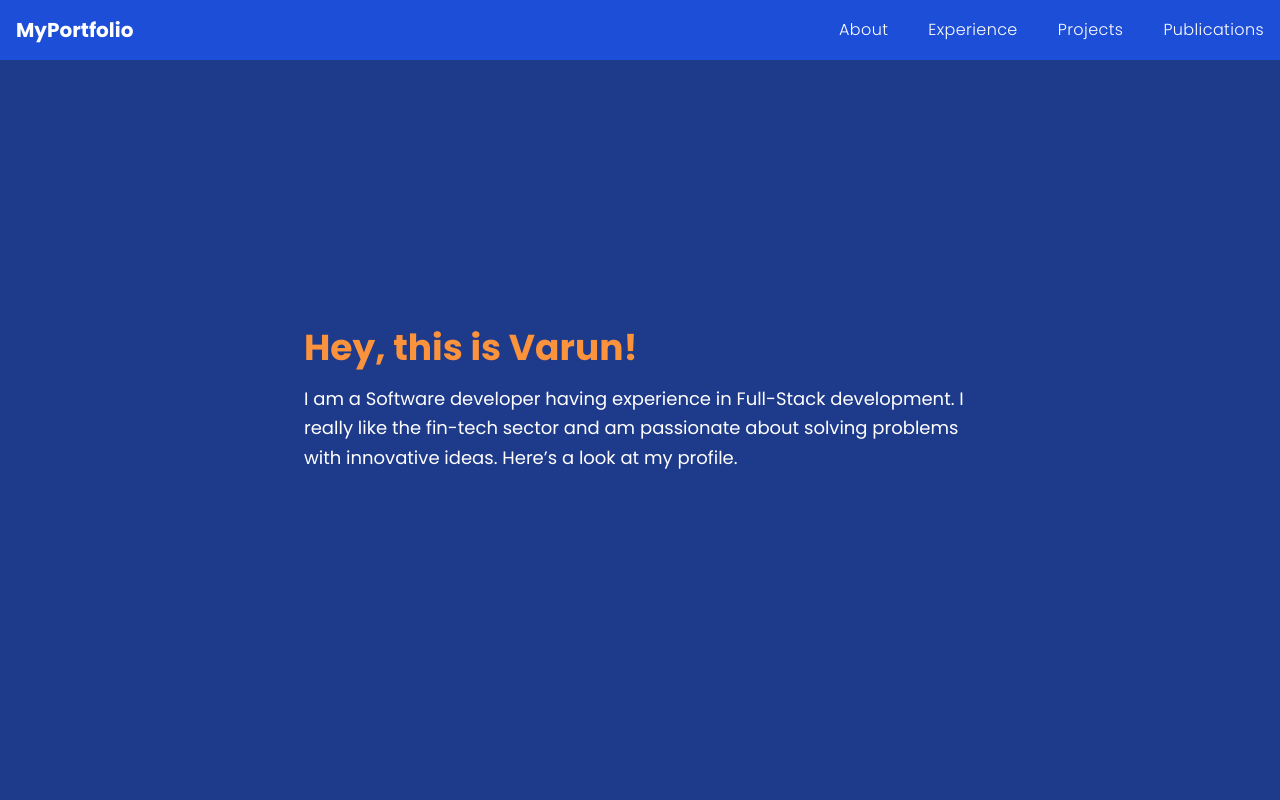
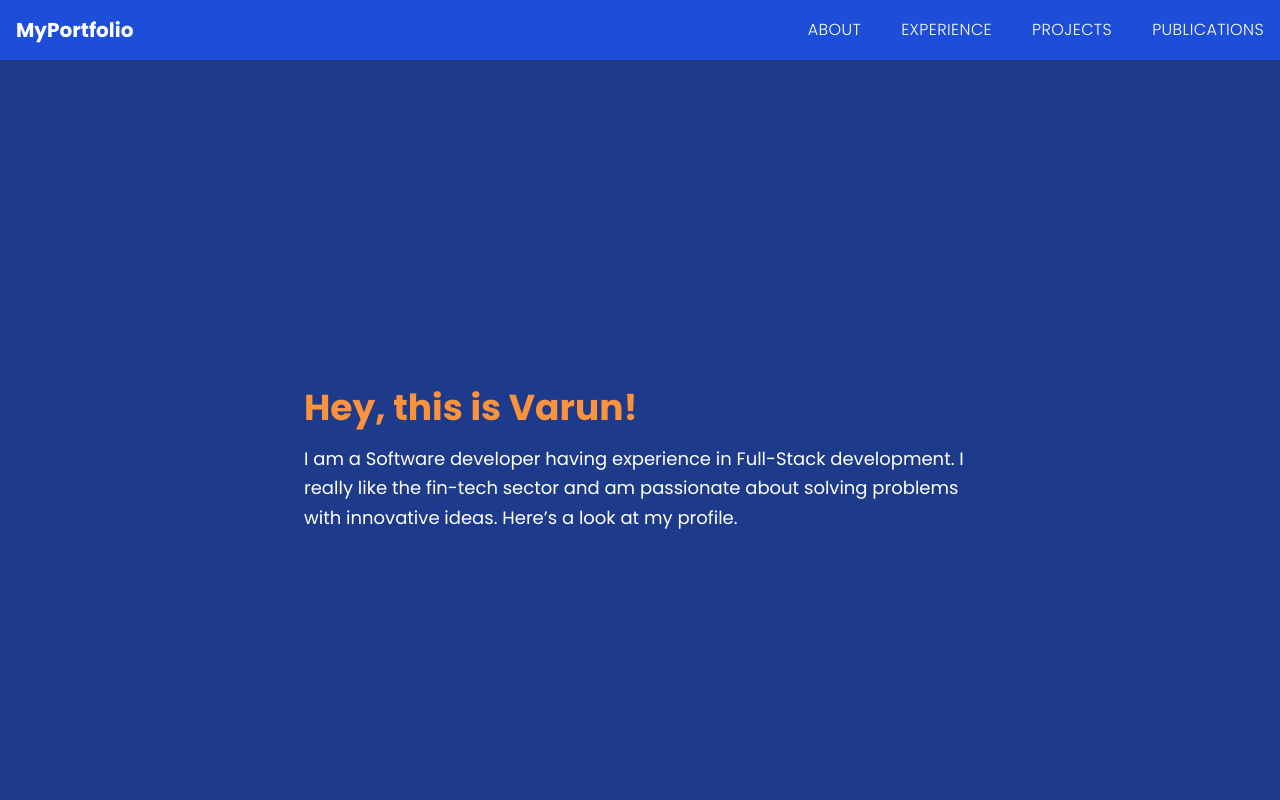
Before and after one commit to VarunVekaria/my-portfolio, a Next.js app: page / in a window 1280 px wide. Shown: the top 800 px of the page. Built offline with nearby package versions, Linux system fonts and the light colour scheme.

Commit message:
simple navbar

```diff
--- a/src/app/components/Navbar.js
+++ b/src/app/components/Navbar.js
@@ -1,6 +1,7 @@
 "use client"; // Add this at the top of the file
 
-import { useState } from "react";
+import { useState } from 'react';
+import Link from 'next/link';
 
 export default function Navbar() {
   const [isOpen, setIsOpen] = useState(false);
@@ -9,17 +10,9 @@ export default function Navbar() {
     setIsOpen(!isOpen);
   };
 
-  const scrollToSection = (id) => {
-    const section = document.getElementById(id);
-    if (section) {
-      section.scrollIntoView({ behavior: "smooth" });
-      setIsOpen(false); // Close the menu on mobile after clicking
-    }
-  };
-
   return (
     <div>
-      <nav className="bg-blue-700 text-white py-4 fixed top-0 left-0 w-full z-50">
+      <nav className="bg-blue-700 text-white py-4">
         <div className="container mx-auto flex justify-between items-center px-4">
           {/* Logo */}
           <div className="text-xl font-bold">MyPortfolio</div>
@@ -40,7 +33,7 @@ export default function Navbar() {
                 strokeLinecap="round"
                 strokeLinejoin="round"
                 strokeWidth={2}
-                d={isOpen ? "M6 18L18 6M6 6l12 12" : "M4 6h16M4 12h16M4 18h16"}
+                d={isOpen ? 'M6 18L18 6M6 6l12 12' : 'M4 6h16M4 12h16M4 18h16'}
               />
             </svg>
           </button>
@@ -48,33 +41,30 @@ export default function Navbar() {
           {/* Links */}
           <div
             className={`${
-              isOpen ? "block" : "hidden"
+              isOpen ? 'block' : 'hidden'
             } md:flex md:space-x-10 uppercase font-light tracking-wide`}
           >
-            <button
-              onClick={() => scrollToSection("about")}
-              className="block md:inline-block hover:underline"
-            >
+            <Link href="/" className="block md:inline-block hover:underline">
               About
-            </button>
-            <button
-              onClick={() => scrollToSection("experience")}
+            </Link>
+            <Link
+              href="/experience"
               className="block md:inline-block hover:underline"
             >
               Experience
-            </button>
-            <button
-              onClick={() => scrollToSection("projects")}
+            </Link>
+            <Link
+              href="/projects"
               className="block md:inline-block hover:underline"
             >
               Projects
-            </button>
-            <button
-              onClick={() => scrollToSection("publications")}
+            </Link>
+            <Link
+              href="/publications"
               className="block md:inline-block hover:underline"
             >
               Publications
-            </button>
+            </Link>
           </div>
         </div>
       </nav>
```
